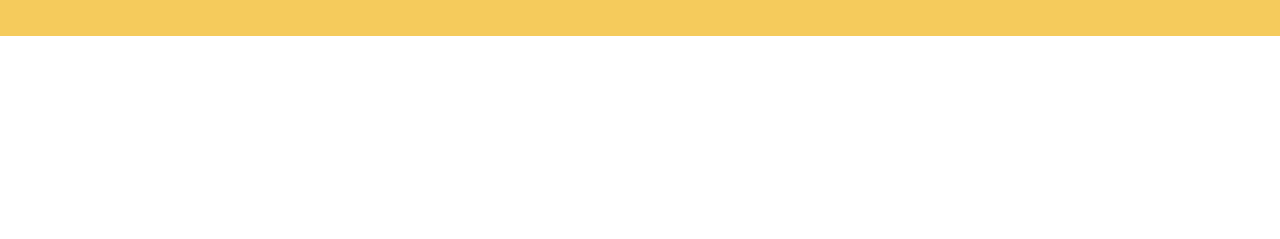
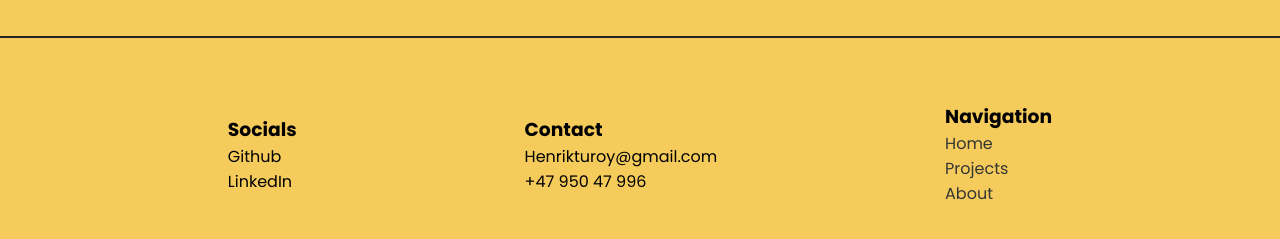
Before and after one commit to Hturoy/Portfolio-exam2, a React (Create React App) app: page /about in a window 1280 px wide. Shown: the part 839-1078 px from the top of the page. Before the commit the page ends 875 px from the top, so only its background shows below. Built offline with nearby package versions, Linux system fonts and the light colour scheme; a web font is replaced by a local one.

Commit message:
added footer

```diff
--- a/src/App.js
+++ b/src/App.js
@@ -4,6 +4,7 @@ import { Home } from "./pages/home/Home";
 import { About } from "./pages/about/About";
 import { Projects } from "./pages/projects/Projects";
 import GlobalStyle from "./globalStyles";
+import { Footer } from "./components/footer/Footer";
 export const App = () => {
   return (
     <>
@@ -16,6 +17,7 @@ export const App = () => {
           <Route path="projects" element={<Projects />} />
           <Route path="about" element={<About />} />
         </Routes>
+        <Footer></Footer>
       </Router>
     </>
   );
--- /dev/null
+++ b/src/components/footer/Footer.jsx
@@ -0,0 +1,27 @@
+import React from "react";
+import { Link } from "react-router-dom";
+import { FooterContainer, StyledFooter } from "./styles";
+
+export const Footer = () => {
+  return (
+    <StyledFooter>
+      <FooterContainer>
+        <h3>Socials</h3>
+        <p>Github</p>
+        <p>LinkedIn</p>
+      </FooterContainer>
+      <FooterContainer>
+        <h3>Contact</h3>
+        <p>Henrikturoy@gmail.com</p>
+        <p>+47 950 47 996</p>
+      </FooterContainer>
+
+      <FooterContainer>
+        <h3>Navigation</h3>
+        <Link to={"/"}>Home</Link>
+        <Link to={"/projects"}>Projects</Link>
+        <Link to={"/about"}>About</Link>
+      </FooterContainer>
+    </StyledFooter>
+  );
+};
--- /dev/null
+++ b/src/components/footer/styles.js
@@ -0,0 +1,35 @@
+import styled from "styled-components";
+import { mainColor, secondary, textColor } from "../../utils/colors";
+
+export const StyledFooter = styled.footer`
+  margin: 0;
+  padding: 2rem;
+  display: flex;
+  flex-direction: column;
+  justify-content: center;
+  align-items: center;
+  background-color: ${secondary};
+  border-top: solid 2px ${mainColor};
+  @media (min-width: 768px) {
+    flex-direction: row;
+    justify-content: space-evenly;
+  }
+`;
+
+export const FooterContainer = styled.div`
+  display: flex;
+  flex-direction: column;
+  justify-content: center;
+  text-align: left;
+  align-items: center;
+  padding: 2rem;
+
+  a {
+    color: ${textColor};
+  }
+
+  @media (min-width: 768px) {
+    justify-content: center;
+    align-items: flex-start;
+  }
+`;
```
